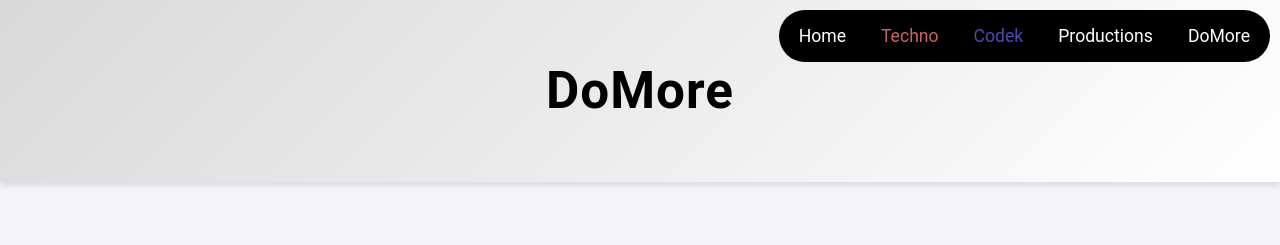
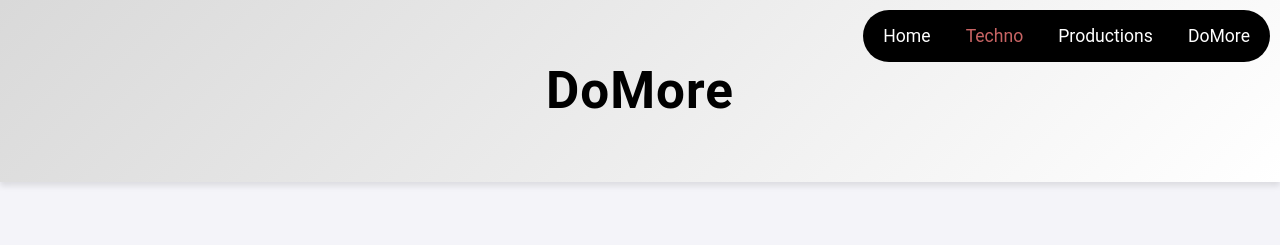
Before and after one commit to OfficialTechnoYT/domore, a plain HTML site: page index.html in a window 1280 px wide. Shown: the top 245 px of the page. Drawn offline with Linux system fonts and the light colour scheme.

Commit message:
Update index.html

```diff
--- a/index.html
+++ b/index.html
@@ -89,10 +89,6 @@
         	color: rgba(200, 100, 100, 1);
         }
 
-        .nav-container .codek {
-        	color: rgba(75, 75, 175, 1);
-        }
-
     	.nav-container .productions {
     		color: white;
     	}
@@ -108,11 +104,6 @@
 
         .nav-container .techno:hover {
         	background: rgba(200, 100, 100, 1);
-            color: white;
-        }
-
-        .nav-container .codek:hover {
-        	background: rgba(50, 50, 150, 1);
             color: white;
         }
 
@@ -304,7 +295,6 @@
     <div class="nav-container">
 	<a href="https://www.thestrype.com" class="home">Home</a>
         <a href="https://techno.thestrype.com" class="techno">Techno</a>
-        <a href="https://www.thestrype.com/codek" class="codek">Codek</a>
     	<a href="https://www.thestrype.com/productions" class="productions">Productions</a>
     	<a href="#here" class="domore">DoMore</a>
     </div>
```
